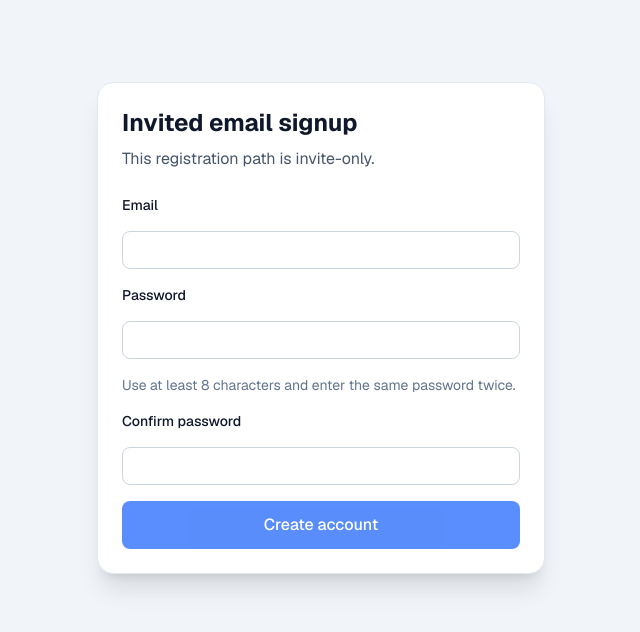
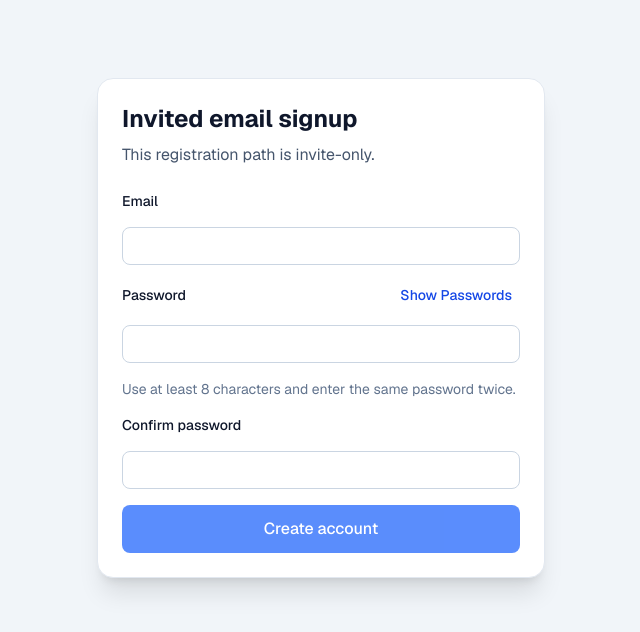
Before and after one commit to qcwssss/spanish-notes-app, a Next.js app: page /auth/invite in a window 1280 px wide. Shown: the top 632 px of the page, without its empty margins (319-959 px from the left). Built offline with nearby package versions, Linux system fonts and the light colour scheme; no server answers.

Commit message:
fix(auth): add invite signup password visibility toggle

```diff
--- a/src/components/InviteEmailSignupForm.tsx
+++ b/src/components/InviteEmailSignupForm.tsx
@@ -20,6 +20,7 @@ export default function InviteEmailSignupForm({ initialEmail = '' }: InviteEmail
   const [email, setEmail] = useState(normalizeEmail(initialEmail));
   const [password, setPassword] = useState('');
   const [confirmPassword, setConfirmPassword] = useState('');
+  const [showPasswords, setShowPasswords] = useState(false);
   const [isSubmitting, setIsSubmitting] = useState(false);
   const [errorMessage, setErrorMessage] = useState<string | null>(null);
   const [isSuccess, setIsSuccess] = useState(false);
@@ -124,12 +125,23 @@ export default function InviteEmailSignupForm({ initialEmail = '' }: InviteEmail
           className="w-full rounded-lg border border-slate-300 bg-white px-3 py-2 text-sm text-slate-900 outline-none ring-blue-500/40 placeholder:text-slate-400 focus:ring-2 dark:border-slate-700 dark:bg-slate-950 dark:text-slate-100"
         />
 
-        <label className="block text-sm font-medium" htmlFor="invite-signup-password">
-          {t('inviteSignup.passwordLabel')}
-        </label>
+        <div className="flex items-center justify-between gap-3">
+          <label className="block text-sm font-medium" htmlFor="invite-signup-password">
+            {t('inviteSignup.passwordLabel')}
+          </label>
+          <button
+            type="button"
+            aria-pressed={showPasswords}
+            aria-label={showPasswords ? t('inviteSignup.hidePasswords') : t('inviteSignup.showPasswords')}
+            onClick={() => setShowPasswords((value) => !value)}
+            className="rounded-md px-2 py-1 text-sm font-medium text-blue-700 transition-colors hover:text-blue-600 focus-visible:outline-none focus-visible:ring-2 focus-visible:ring-blue-500/50 dark:text-blue-300 dark:hover:text-blue-200"
+          >
+            {showPasswords ? t('inviteSignup.hidePasswords') : t('inviteSignup.showPasswords')}
+          </button>
+        </div>
         <input
           id="invite-signup-password"
-          type="password"
+          type={showPasswords ? 'text' : 'password'}
           autoComplete="new-password"
           required
           minLength={MIN_PASSWORD_LENGTH}
@@ -151,7 +163,7 @@ export default function InviteEmailSignupForm({ initialEmail = '' }: InviteEmail
         </label>
         <input
           id="invite-signup-confirm-password"
-          type="password"
+          type={showPasswords ? 'text' : 'password'}
           autoComplete="new-password"
           required
           minLength={MIN_PASSWORD_LENGTH}
--- a/src/i18n/messages.ts
+++ b/src/i18n/messages.ts
@@ -48,6 +48,8 @@ export const messages: Record<Locale, Record<string, Record<string, string>>> =
       passwordLabel: 'Password',
       confirmPasswordLabel: 'Confirm password',
       passwordRequirements: 'Use at least 8 characters and enter the same password twice.',
+      showPasswords: 'Show Passwords',
+      hidePasswords: 'Hide Passwords',
       submit: 'Create account',
       submitting: 'Creating...',
       success: 'Check your email to complete registration.',
@@ -297,6 +299,8 @@ export const messages: Record<Locale, Record<string, Record<string, string>>> =
       passwordLabel: '密码',
       confirmPasswordLabel: '确认密码',
       passwordRequirements: '请至少输入 8 位密码，并确保两次输入完全一致。',
+      showPasswords: '显示密码',
+      hidePasswords: '隐藏密码',
       submit: '创建账号',
       submitting: '创建中...',
       success: '请检查邮箱并完成注册确认。',
```
Also changed, not shown: 1 other file (tests, documents, lock files or other folders).
